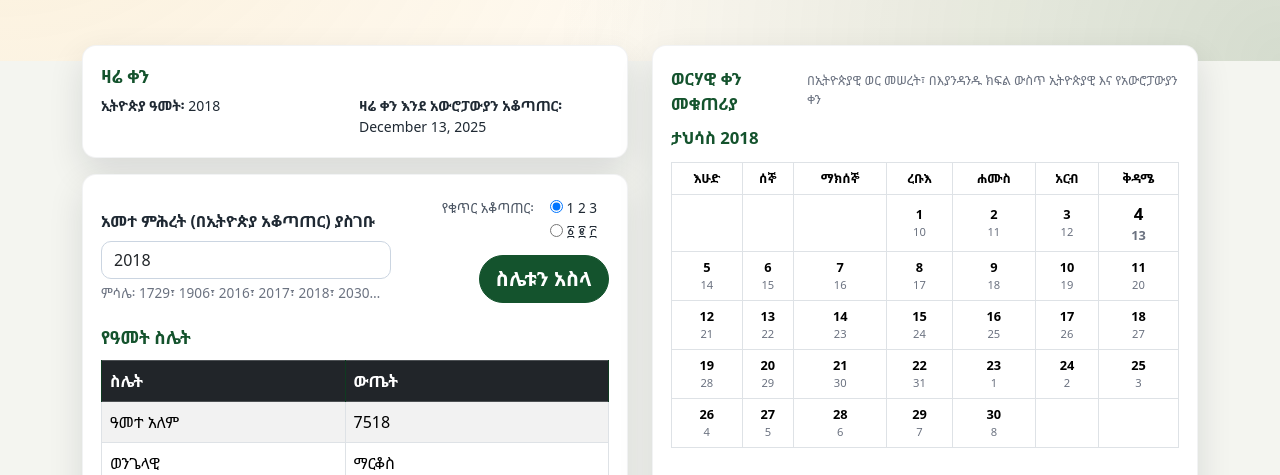
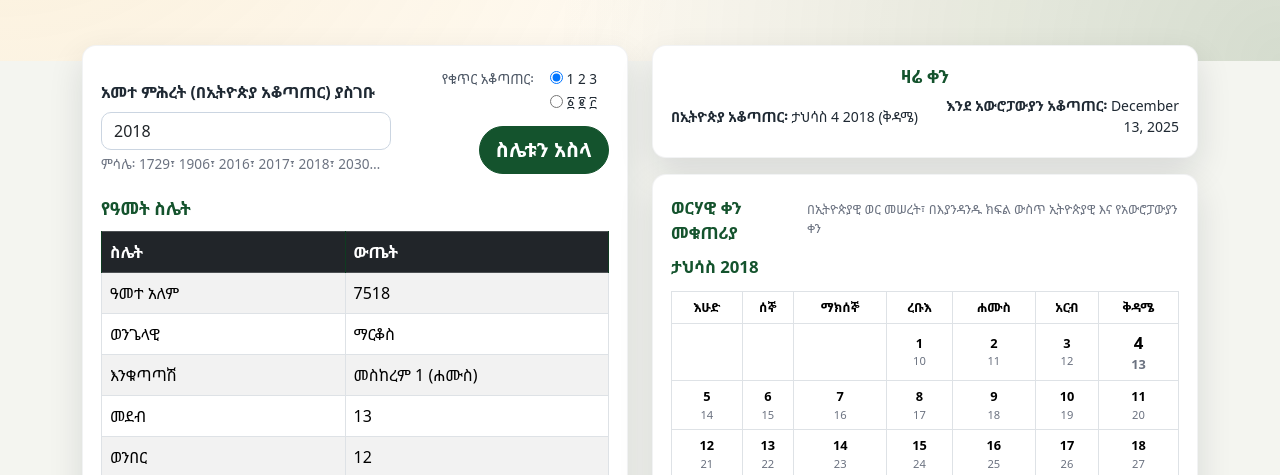
Before and after one commit to AyalewGM/BahreHasab, a plain HTML site: page index.html in a window 1280 px wide. Shown: the part 308-783 px from the top of the page. Drawn offline with nearby package versions, Linux system fonts and the light colour scheme.

Commit message:
Some improvements regarding the date

```diff
--- a/index.html
+++ b/index.html
@@ -66,20 +66,8 @@
     <main class="py-4 main-shell">
         <div class="container">
             <div class="row g-4">
-                <!-- Left column: Today + Calculator -->
+                <!-- Left column: Calculator -->
                 <div class="col-lg-6 d-flex flex-column gap-3" id="calculator">
-                    <div class="section-card">
-                        <h3 class="section-title mb-2">ዛሬ ቀን</h3>
-                        <div class="row g-2 small">
-                            <div class="col-sm-6">
-                                <div><strong>ኢትዮጵያ ዓመት፡</strong> <span id="currentEthiopianYearDisplay"></span></div>
-                            </div>
-                            <div class="col-sm-6">
-                                <div><strong>ዛሬ ቀን እንደ አውሮፓውያን አቆጣጠር፡</strong> <span id="currentGregorianDateDisplay"></span></div>
-                            </div>
-                        </div>
-                    </div>
-
                     <div class="section-card">
                         <div class="row align-items-end g-3">
                             <div class="col-md-7">
@@ -153,8 +141,26 @@
                     </div>
                 </div>
 
-                <!-- Right column: Calendar -->
-                <div class="col-lg-6">
+                <!-- Right column: Today + Calendar -->
+                <div class="col-lg-6 d-flex flex-column gap-3">
+                    <div class="section-card">
+                        <h3 class="section-title mb-2 text-center">ዛሬ ቀን</h3>
+                        <div class="row g-2 small align-items-center">
+                            <div class="col-12 col-md-6">
+                                <div>
+                                    <strong>በኢትዮጵያ  አቆጣጠር፡</strong>
+                                    <span id="currentEthiopianFullDate"></span>
+                                </div>
+                            </div>
+                            <div class="col-12 col-md-6 text-md-end">
+                                <div>
+                                    <strong>እንደ አውሮፓውያን አቆጣጠር፡</strong>
+                                    <span id="currentGregorianDateDisplay"></span>
+                                </div>
+                            </div>
+                        </div>
+                    </div>
+
                     <div class="section-card h-100">
                         <div class="calendar-eth-header">
                             <div class="calendar-eth-title">ወርሃዊ ቀን መቁጠሪያ</div>
--- a/script.js
+++ b/script.js
@@ -12,6 +12,7 @@ window.onload = function() {
     // Show current Ethiopian year and today's Gregorian date
     const currentEthYearDisplay = document.getElementById('currentEthiopianYearDisplay');
     const currentGregDateDisplay = document.getElementById('currentGregorianDateDisplay');
+    const currentEthFullDateDisplay = document.getElementById('currentEthiopianFullDate');
     if (currentEthYearDisplay) {
         currentEthYearDisplay.innerText = formatNumber(currentEthiopianYear);
     }
@@ -19,6 +20,16 @@ window.onload = function() {
         const today = new Date();
         const options = { year: 'numeric', month: 'long', day: 'numeric' };
         currentGregDateDisplay.innerText = today.toLocaleDateString(undefined, options);
+    }
+    if (currentEthFullDateDisplay) {
+        const d = getCurrentEthiopianDate();
+        const ethMonthName = mapMonthToAmharic(d.month);
+        const ethDay = formatNumber(d.day);
+        const ethYear = formatNumber(d.year);
+        const gregForEth = ethiopianToGregorianDate(d.year, d.month, d.day);
+        const weekdayEn = ['Sunday','Monday','Tuesday','Wednesday','Thursday','Friday','Saturday'][gregForEth.getDay()];
+        const weekdayAm = mapWeekDaysToAmharic(weekdayEn);
+        currentEthFullDateDisplay.innerText = `${ethMonthName} ${ethDay} ${ethYear} (${weekdayAm})`;
     }
 
     // Trigger calculation on page load
@@ -35,6 +46,17 @@ window.onload = function() {
             if (currentEthYearDisplay) {
                 const yearNow = calculateCurrentEthiopianYear();
                 currentEthYearDisplay.innerText = formatNumber(yearNow);
+            }
+            // Update current Ethiopian full date display with new numeral system
+            if (currentEthFullDateDisplay) {
+                const d = getCurrentEthiopianDate();
+                const ethMonthName = mapMonthToAmharic(d.month);
+                const ethDay = formatNumber(d.day);
+                const ethYear = formatNumber(d.year);
+                const gregForEth = ethiopianToGregorianDate(d.year, d.month, d.day);
+                const weekdayEn = ['Sunday','Monday','Tuesday','Wednesday','Thursday','Friday','Saturday'][gregForEth.getDay()];
+                const weekdayAm = mapWeekDaysToAmharic(weekdayEn);
+                currentEthFullDateDisplay.innerText = `${ethMonthName} ${ethDay} ${ethYear} (${weekdayAm})`;
             }
             // Re-run calculations so all results switch numerals
             calculateCalendar();
```
